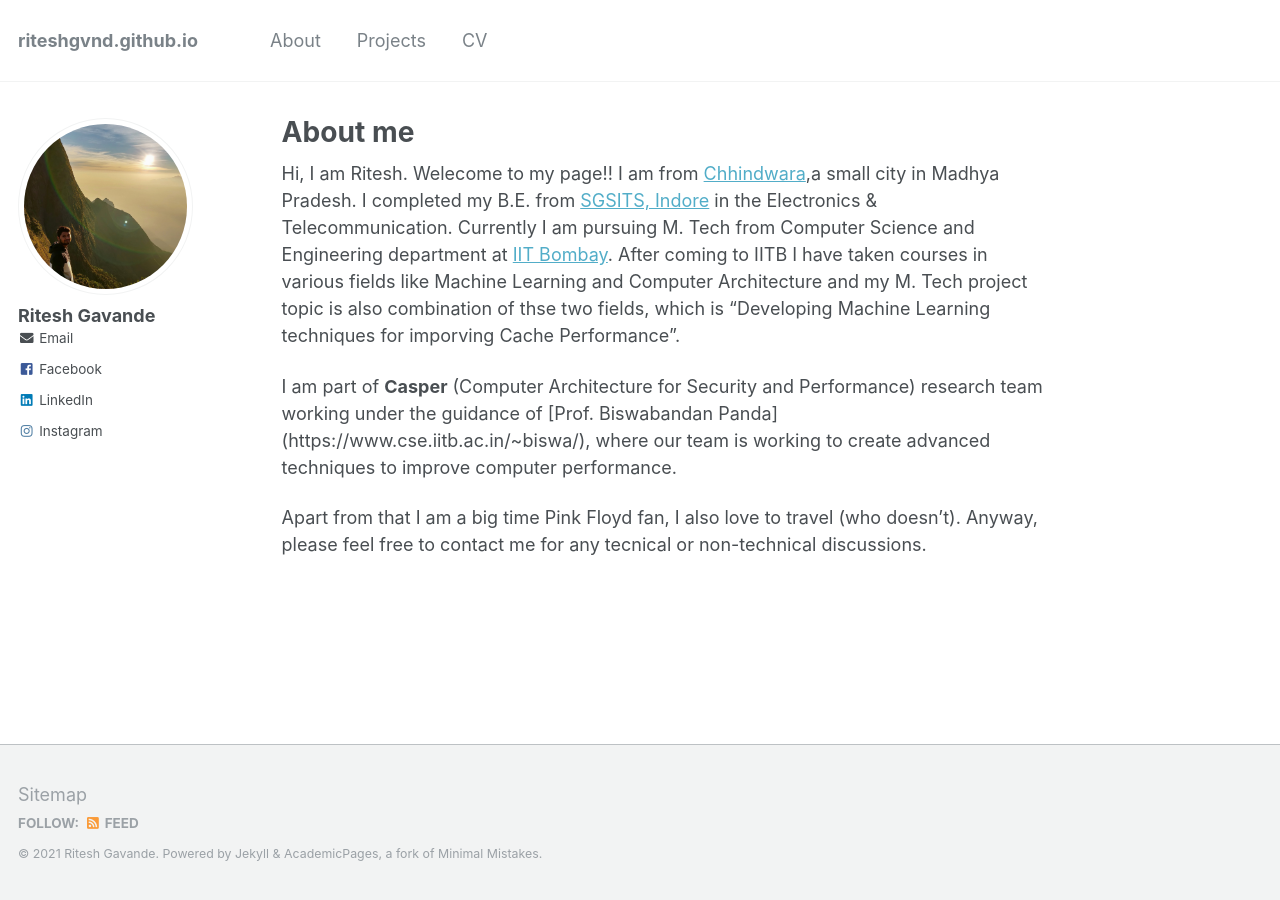
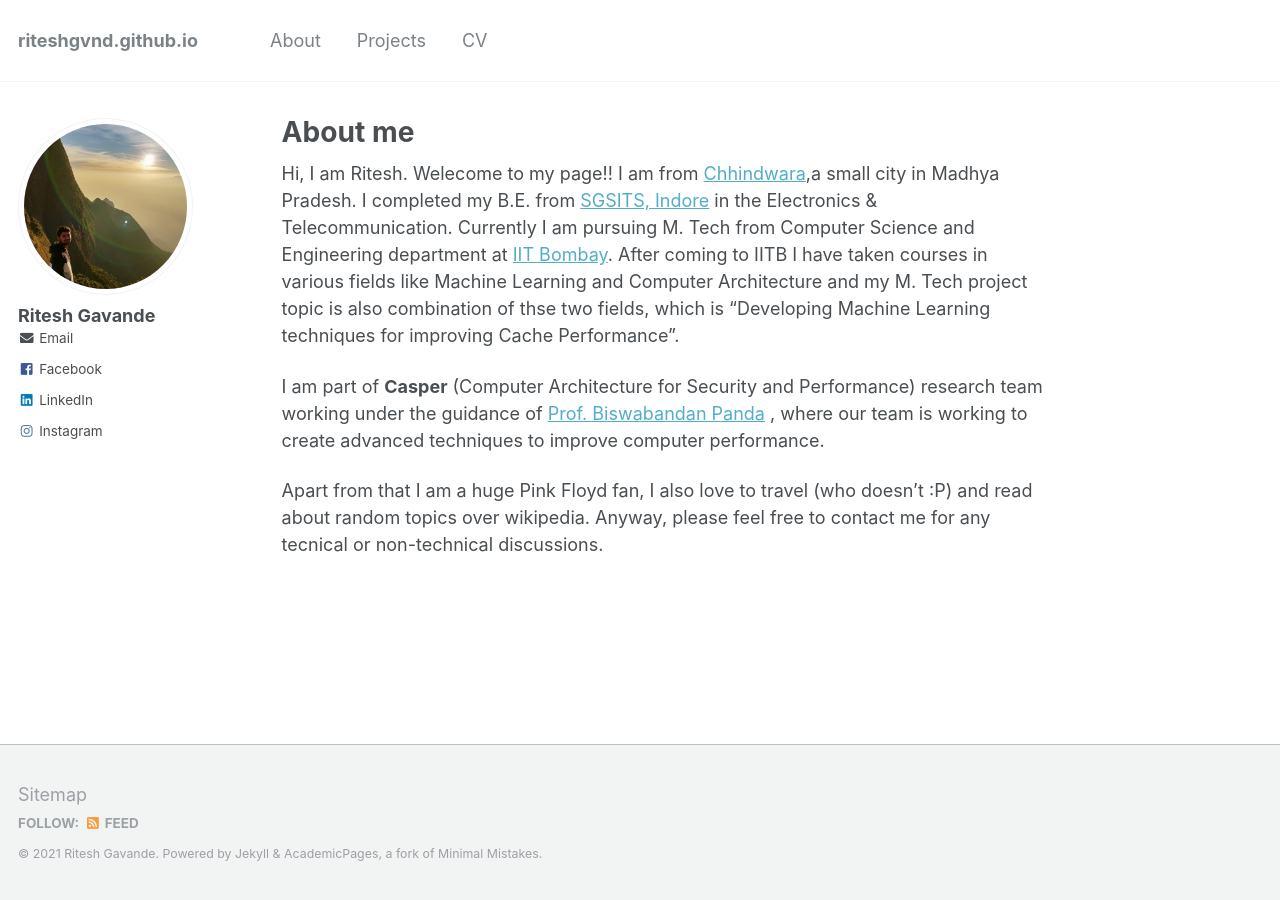
Before and after one commit to Riteshgvnd/riteshgvnd.github.io, a Jekyll site: the page built from _pages/about.md, in a window 1280 px wide. Built offline with Jekyll 4.4.1, drawn with Linux system fonts in a browser that asks for light colours.

Commit message:
Update about.md

```diff
--- a/_pages/about.md
+++ b/_pages/about.md
@@ -12,8 +12,8 @@ redirect_from:
 
 
 
-Hi, I am Ritesh. Welecome to my page!! I am from [Chhindwara](https://en.wikipedia.org/wiki/Chhindwara),a small city in Madhya Pradesh. I completed my B.E. from [SGSITS, Indore](http://www.sgsits.ac.in/) in the Electronics & Telecommunication. Currently I am pursuing M. Tech from Computer Science and Engineering department at [IIT Bombay](https://www.iitb.ac.in/). After coming to IITB I have taken courses in various fields like Machine Learning and Computer Architecture and my M. Tech project topic is also combination of thse two fields, which is  "Developing Machine Learning techniques for imporving Cache Performance".
+Hi, I am Ritesh. Welecome to my page!! I am from [Chhindwara](https://en.wikipedia.org/wiki/Chhindwara),a small city in Madhya Pradesh. I completed my B.E. from [SGSITS, Indore](http://www.sgsits.ac.in/) in the Electronics & Telecommunication. Currently I am pursuing M. Tech from Computer Science and Engineering department at [IIT Bombay](https://www.iitb.ac.in/). After coming to IITB I have taken courses in various fields like Machine Learning and Computer Architecture and my M. Tech project topic is also combination of thse two fields, which is  "Developing Machine Learning techniques for improving Cache Performance".
 
-I am part of **Casper** (Computer Architecture for Security and Performance) research team working under the guidance of [Prof. Biswabandan Panda] (https://www.cse.iitb.ac.in/~biswa/), where our team is working to create advanced techniques to improve computer performance.
+I am part of **Casper** (Computer Architecture for Security and Performance) research team working under the guidance of [Prof. Biswabandan Panda](https://www.cse.iitb.ac.in/~biswa/) , where our team is working to create advanced techniques to improve computer performance.
 
-Apart from that I am a big time Pink Floyd fan, I also love to travel (who doesn't).  Anyway, please feel free to contact me for any tecnical or non-technical discussions.
+Apart from that I am a huge Pink Floyd fan, I also love to travel (who doesn't :P) and read about random topics over wikipedia.  Anyway, please feel free to contact me for any tecnical or non-technical discussions.
```
